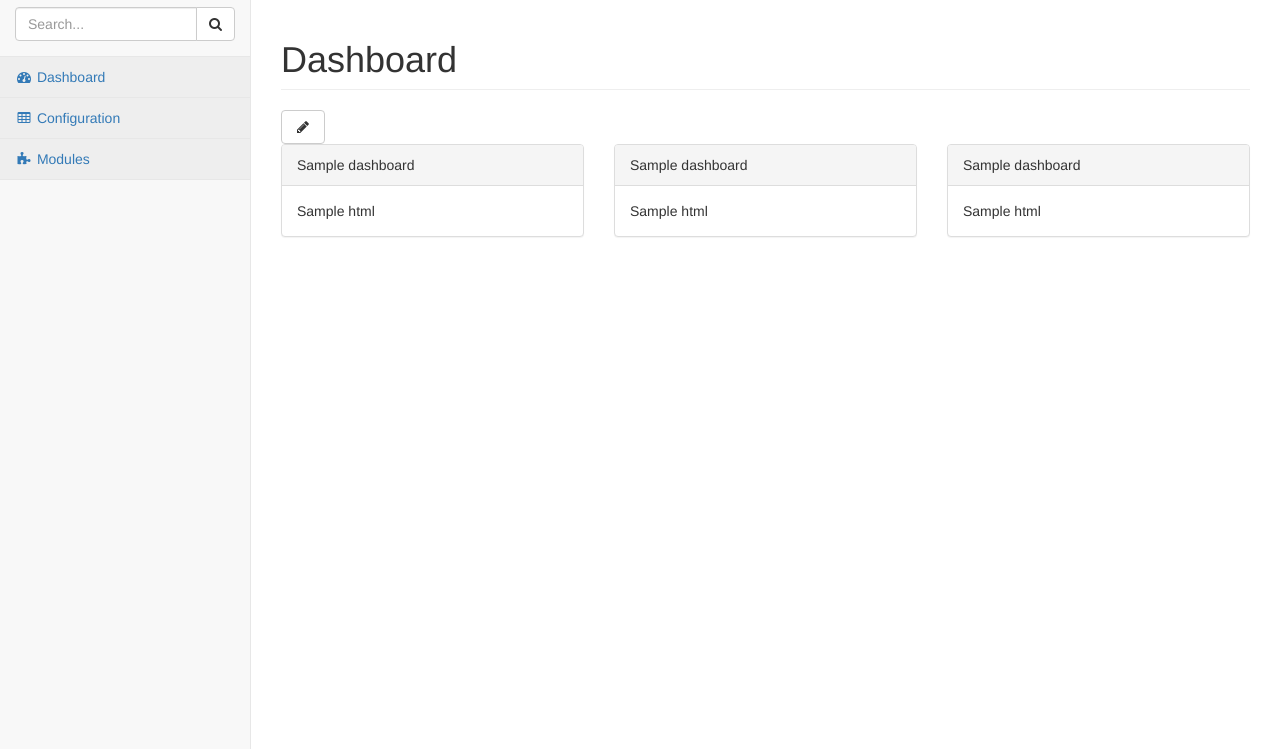
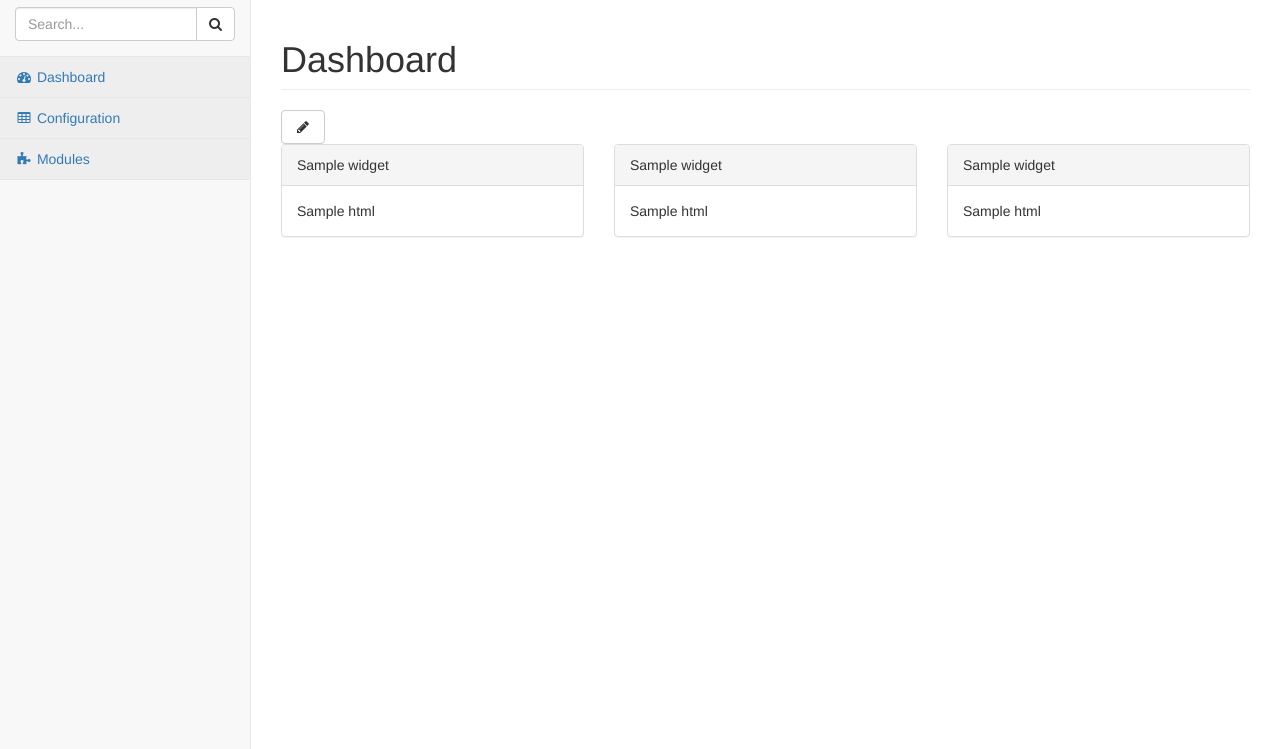
Before and after one commit to Gagaro/PimpMyBot, a Python web app: template pimpmybot/wsgi/templates/dashboard.html in a window 1280 px wide. Shown: the part 59-808 px from the top of the page. Run offline with Jinja, Linux system fonts and the light colour scheme; the template is opened without the code that fills it: most values are stand-ins (such as "Sample title", 1, 10 or a date in 2020); some libraries are stand-ins or nearby versions.

Commit message:
refactor: change dashboard name to widget

```diff
--- a/pimpmybot/core_modules/custom_commands/module.py
+++ b/pimpmybot/core_modules/custom_commands/module.py
@@ -32,7 +32,7 @@ class CustomCommandModule(BaseModule):
     }]
 
     @property
-    def dashboards(self):
+    def widgets(self):
         return {
             'custom_commands': {
                 'title': 'Custom commands',
--- a/pimpmybot/utils/config.py
+++ b/pimpmybot/utils/config.py
@@ -35,7 +35,7 @@ class ModuleConfiguration(Model):
         return modules[self.identifier]
 
 
-class DashboardConfiguration(Model):
+class WidgetConfiguration(Model):
     class Meta:
         database = db
 
@@ -46,7 +46,7 @@ class DashboardConfiguration(Model):
 
 if 'configuration' not in db.get_tables():
     # The database has not been created yet, let's do it.
-    db.create_tables([Configuration, ModuleConfiguration, DashboardConfiguration])
+    db.create_tables([Configuration, ModuleConfiguration, WidgetConfiguration])
     Configuration.create(secret=hashlib.sha256(os.urandom(16)).hexdigest())
     install_core_modules()
 db.close()
--- a/pimpmybot/wsgi/static/js/dashboard.js
+++ b/pimpmybot/wsgi/static/js/dashboard.js
@@ -17,13 +17,13 @@ $(function() {
         $('button#validate-dashboard').hide();
         $('div#dashboard div.container').removeClass('dragula-draggable');
 
-        var dashboards = {
-            'deactivated': $('div#deactivated .dashboard').map(function(){return $(this).attr("data-identifier");}).get(),
-            'left': $('div#left .dashboard').map(function(){return $(this).attr("data-identifier");}).get(),
-            'middle': $('div#middle .dashboard').map(function(){return $(this).attr("data-identifier");}).get(),
-            'right': $('div#right .dashboard').map(function(){return $(this).attr("data-identifier");}).get(),
+        var dashboard = {
+            'deactivated': $('div#deactivated .widget').map(function(){return $(this).attr("data-identifier");}).get(),
+            'left': $('div#left .widget').map(function(){return $(this).attr("data-identifier");}).get(),
+            'middle': $('div#middle .widget').map(function(){return $(this).attr("data-identifier");}).get(),
+            'right': $('div#right .widget').map(function(){return $(this).attr("data-identifier");}).get(),
         };
 
-        $.post(document.location.href, {data: JSON.stringify(dashboards)});
+        $.post(document.location.href, {data: JSON.stringify(dashboard)});
     });
 });
--- a/pimpmybot/wsgi/templates/dashboard.html
+++ b/pimpmybot/wsgi/templates/dashboard.html
@@ -16,11 +16,11 @@
 <script src="/static/js/dashboard.js"></script>
 {% endblock %}
 
-{% macro render_dashboard(dashboard) %}
-<div class="panel panel-default dashboard" data-identifier="{{ dashboard['identifier'] }}">
-    <div class="panel-heading">{{ dashboard['title'] }}</div>
+{% macro render_widget(widget) %}
+<div class="panel panel-default widget" data-identifier="{{ widget['identifier'] }}">
+    <div class="panel-heading">{{ widget['title'] }}</div>
     <div class="panel-body">
-        {{ dashboard['html'] | safe }}
+        {{ widget['html'] | safe }}
     </div>
 </div>
 {% endmacro %}
@@ -38,19 +38,19 @@
         </div>
         <div class="col-md-11 collapse" id="collapse-dashboard">
             <div class="container" id="deactivated">
-                {% for dashboard in dashboards['deactivated'] %}{{ render_dashboard(dashboard) }}{% endfor %}
+                {% for widget in dashboard['deactivated'] %}{{ render_widget(widget) }}{% endfor %}
             </div>
         </div>
     </div>
     <div class="row">
         <div class="col-md-4 container" id="left">
-            {% for dashboard in dashboards['left'] %}{{ render_dashboard(dashboard) }}{% endfor %}
+            {% for widget in dashboard['left'] %}{{ render_widget(widget) }}{% endfor %}
         </div>
         <div class="col-md-4 container" id="middle">
-            {% for dashboard in dashboards['middle'] %}{{ render_dashboard(dashboard) }}{% endfor %}
+            {% for widget in dashboard['middle'] %}{{ render_widget(widget) }}{% endfor %}
         </div>
         <div class="col-md-4 container" id="right">
-            {% for dashboard in dashboards['right'] %}{{ render_dashboard(dashboard) }}{% endfor %}
+            {% for widget in dashboard['right'] %}{{ render_widget(widget) }}{% endfor %}
         </div>
     </div>
 </div>
--- a/pimpmybot/wsgi/views/dashboard.py
+++ b/pimpmybot/wsgi/views/dashboard.py
@@ -2,7 +2,7 @@ import json
 
 from bottle import jinja2_view, HTTPResponse, request
 
-from utils.config import DashboardConfiguration
+from utils.config import WidgetConfiguration
 from wsgi import app
 from wsgi.modules import get_dashboard
 
@@ -13,7 +13,7 @@ route = app.route
 @jinja2_view('dashboard')
 def dashboard_view():
     return {
-        'dashboards': get_dashboard()
+        'dashboard': get_dashboard()
     }
 
 
@@ -23,7 +23,7 @@ def dashboard_ajax_post_view():
     for column in ['deactivated', 'left', 'middle', 'right']:
         order = 0
         for identifier in data.get(column, []):
-            config = DashboardConfiguration.get(DashboardConfiguration.identifier == identifier)
+            config = WidgetConfiguration.get(WidgetConfiguration.identifier == identifier)
             config.column = column
             config.order = order
             order += 1
```
Also changed, not shown: pimpmybot/utils/modules.py (+5 -5 lines), pimpmybot/wsgi/modules.py (+10 -10 lines).
